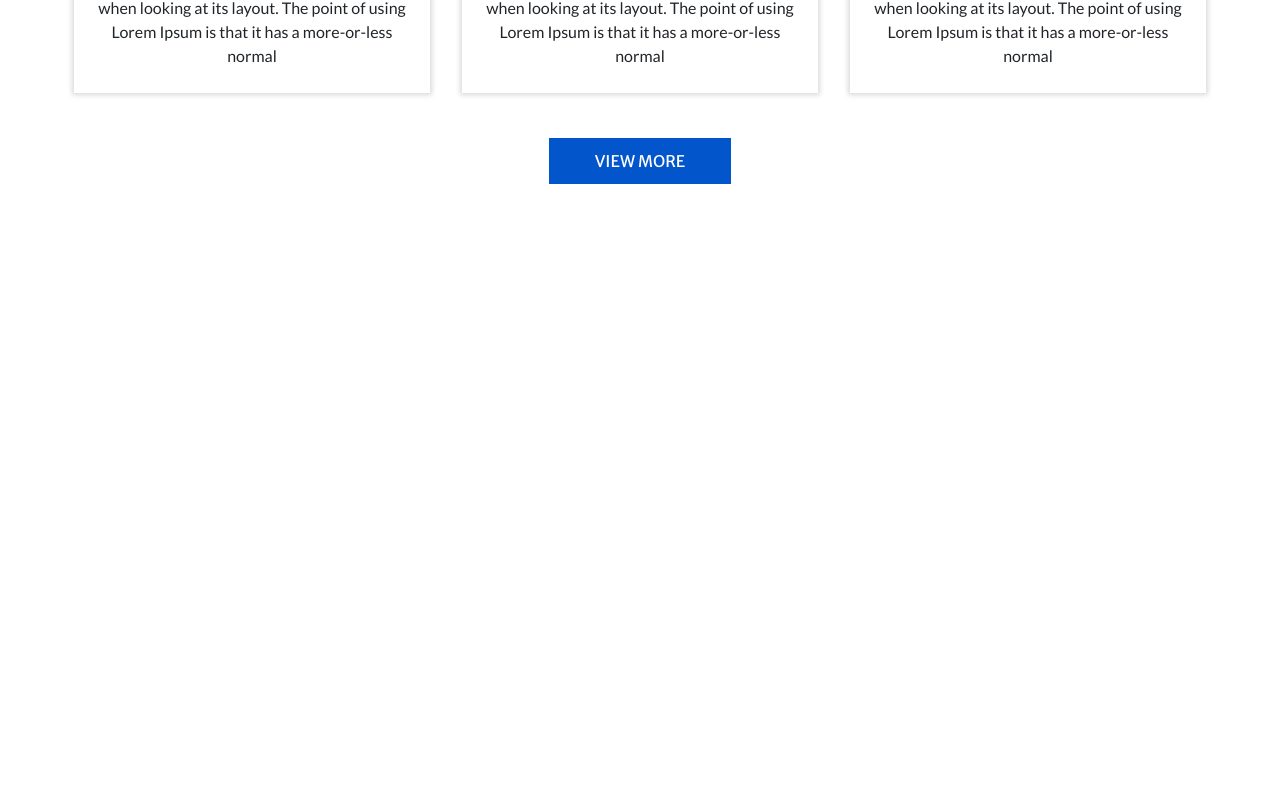
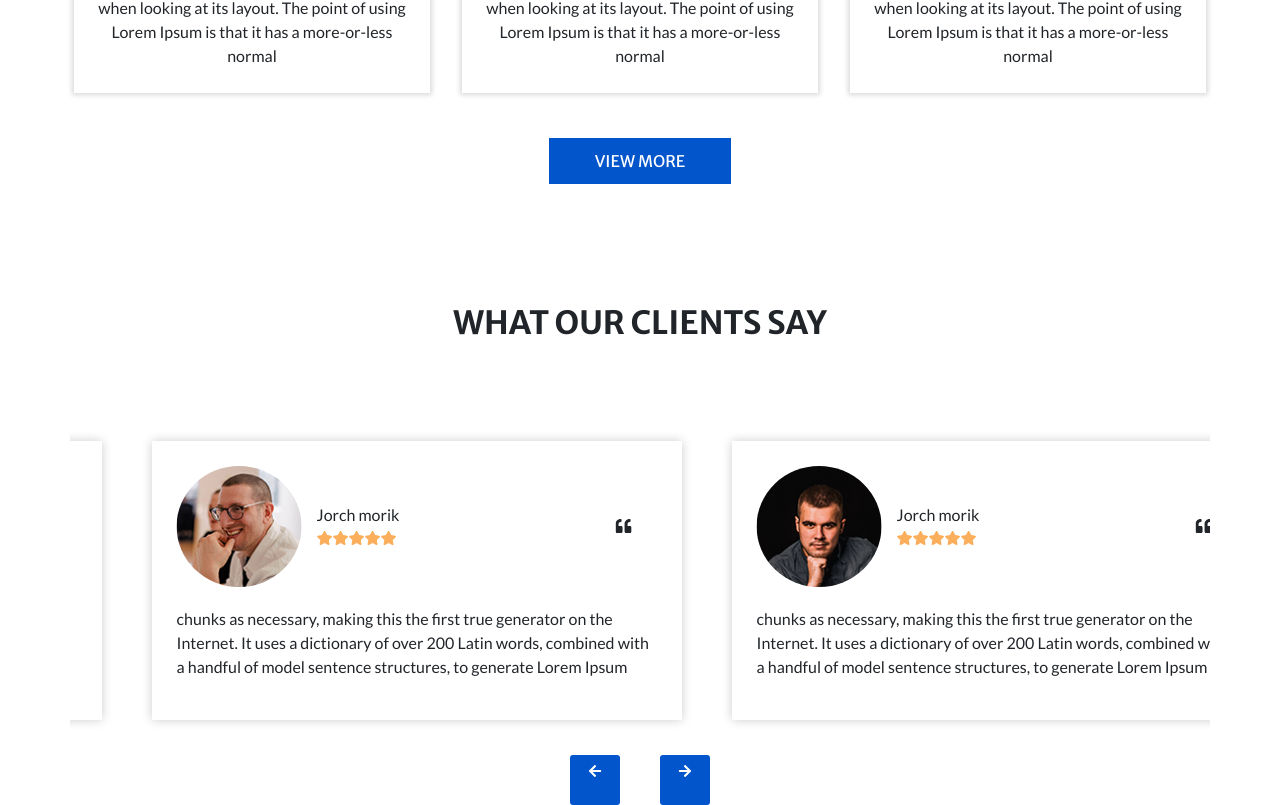
Before and after one commit to Thinnapat-Prasopakarakit-hybytes/inance, a React (Create React App) app: page / in a window 1280 px wide. Shown: the part 2913-3718 px from the top of the page. Before the commit the page ends 3217 px from the top, so only its background shows below. Built offline with nearby package versions, Linux system fonts and the light colour scheme.

Commit message:
Add client carousel

```diff
--- a/package.json
+++ b/package.json
@@ -11,6 +11,7 @@
     "react-bootstrap": "^2.10.6",
     "react-dom": "^18.3.1",
     "react-icons": "^5.3.0",
+    "react-owl-carousel": "^2.3.3",
     "react-router-dom": "^7.0.1",
     "react-scripts": "5.0.1",
     "sass": "^1.81.1",
--- /dev/null
+++ b/src/components/Client/Client.jsx
@@ -0,0 +1,120 @@
+import React from "react";
+import "./Client.scss";
+import ReactDOMServer from "react-dom/server";
+import { FaQuoteLeft, FaStar, FaArrowLeft, FaArrowRight } from "react-icons/fa";
+import client1 from "../../assets/images/client-1.jpg";
+import client2 from "../../assets/images/client-2.jpg";
+import OwlCarousel from "react-owl-carousel";
+
+const Client = () => {
+  const clients = [
+    {
+      image: client1,
+      info: {
+        name: "Jorch morik",
+        rating: 5,
+      },
+      text: "chunks as necessary, making this the first true generator on the Internet. It uses a dictionary of over 200 Latin words, combined with a handful of model sentence structures, to generate Lorem Ipsum",
+    },
+    {
+      image: client2,
+      info: {
+        name: "Jorch morik",
+        rating: 5,
+      },
+      text: "chunks as necessary, making this the first true generator on the Internet. It uses a dictionary of over 200 Latin words, combined with a handful of model sentence structures, to generate Lorem Ipsum",
+    },
+    {
+      image: client1,
+      info: {
+        name: "Jorch morik",
+        rating: 5,
+      },
+      text: "chunks as necessary, making this the first true generator on the Internet. It uses a dictionary of over 200 Latin words, combined with a handful of model sentence structures, to generate Lorem Ipsum",
+    },
+    {
+      image: client2,
+      info: {
+        name: "Jorch morik",
+        rating: 5,
+      },
+      text: "chunks as necessary, making this the first true generator on the Internet. It uses a dictionary of over 200 Latin words, combined with a handful of model sentence structures, to generate Lorem Ipsum",
+    },
+  ];
+
+  const options = {
+    loop: true,
+    margin: 20,
+    nav: true,
+    navText: [
+      ReactDOMServer.renderToString(<FaArrowLeft />),
+      ReactDOMServer.renderToString(<FaArrowRight />),
+    ],
+    dots: false,
+    autoplay: true,
+    autoplayTimeout: 3000,
+    autoplayHoverPause: true,
+    rewind: true,
+    responsive: {
+      0: {
+        items: 1,
+        nav: true,
+      },
+      768: {
+        items: 2,
+        nav: true,
+      },
+    },
+    navElement: "div",
+    smartSpeed: 500,
+    items: 1,
+  };
+
+  return (
+    <section className="client_section">
+      <div className="container">
+        <div className="heading_container heading_center">
+          <h2>What Our Clients Say</h2>
+        </div>
+        <div className="carousel-wrap layout_padding2-top">
+          <OwlCarousel className="owl-theme" {...options}>
+            {clients.map((client, index) => (
+              <div key={index} className="item">
+                <div className="box">
+                  <div className="client_id">
+                    <div className="img-box">
+                      <img src={client.image} alt={client.info.name} />
+                    </div>
+                    <div className="client_detail">
+                      <div className="client_info">
+                        <h6>{client.info.name}</h6>
+                        <div className="rating">
+                          {[...Array(5)].map((_, i) => (
+                            <FaStar
+                              key={i}
+                              className={
+                                i < client.info.rating
+                                  ? "rating_star yellow"
+                                  : "rating_star black"
+                              }
+                            />
+                          ))}
+                        </div>
+                      </div>
+                      <FaQuoteLeft className="quote-icon" />
+                    </div>
+                  </div>
+                  <div className="client_text">
+                    <p>{client.text}</p>
+                  </div>
+                </div>
+              </div>
+            ))}
+          </OwlCarousel>
+        </div>
+      </div>
+    </section>
+  );
+};
+
+export default Client;
--- /dev/null
+++ b/src/components/Client/Client.scss
@@ -0,0 +1,79 @@
+@use "../../styles/partials/variables" as *;
+@use "../../styles/partials/mixins" as *;
+
+.client_section {
+  .heading_container {
+    align-items: center;
+    text-align: center;
+  }
+
+  .box {
+    margin: 15px;
+    box-shadow: 0 0 10px 0 rgba($color: #000000, $alpha: 0.2);
+    padding: 25px;
+
+    .client_id {
+      display: flex;
+
+      .img-box {
+        width: 125px;
+        min-width: 125px;
+        margin-right: 15px;
+
+        img {
+          width: 100%;
+          border-radius: 100%;
+        }
+      }
+
+      .client_detail {
+        display: flex;
+        align-items: center;
+        justify-content: space-between;
+        flex: 1;
+        padding-right: 25px;
+
+        .client_info {
+          h6 {
+            margin-bottom: 0;
+          }
+
+          i {
+            color: #fbaf5d;
+          }
+        }
+      }
+    }
+
+    .client_text {
+      margin-top: 20px;
+    }
+  }
+
+  .rating_star {
+    &.yellow {
+      color: #fbaf5d;
+    }
+    &.black {
+      color: $black;
+    }
+  }
+
+  .owl-carousel {
+    .owl-nav {
+      display: flex;
+      justify-content: center;
+      margin-top: 20px;
+
+      .owl-prev,
+      .owl-next {
+        width: 50px;
+        height: 50px;
+        background-color: $primary1;
+        outline: none;
+        margin: 0 20px;
+        color: $white;
+      }
+    }
+  }
+}
--- a/src/index.js
+++ b/src/index.js
@@ -2,6 +2,8 @@ import React from "react";
 import ReactDOM from "react-dom/client";
 import App from "./App";
 import reportWebVitals from "./reportWebVitals";
+import "owl.carousel/dist/assets/owl.carousel.css";
+import "owl.carousel/dist/assets/owl.theme.default.css";
 
 const root = ReactDOM.createRoot(document.getElementById("root"));
 root.render(
--- a/src/pages/Home/Home.jsx
+++ b/src/pages/Home/Home.jsx
@@ -3,6 +3,7 @@ import Feature from "../../components/Feature/Feature";
 import About from "../../components/About/About";
 import Professional from "../../components/Professional/Professional";
 import Service from "../../components/Service/Service";
+import Client from "../../components/Client/Client";
 
 const Home = () => {
   return (
@@ -11,6 +12,7 @@ const Home = () => {
       <About />
       <Professional />
       <Service />
+      <Client />
     </>
   );
 };
```
Also changed, not shown: 1 other file (tests, documents, lock files or other folders).
